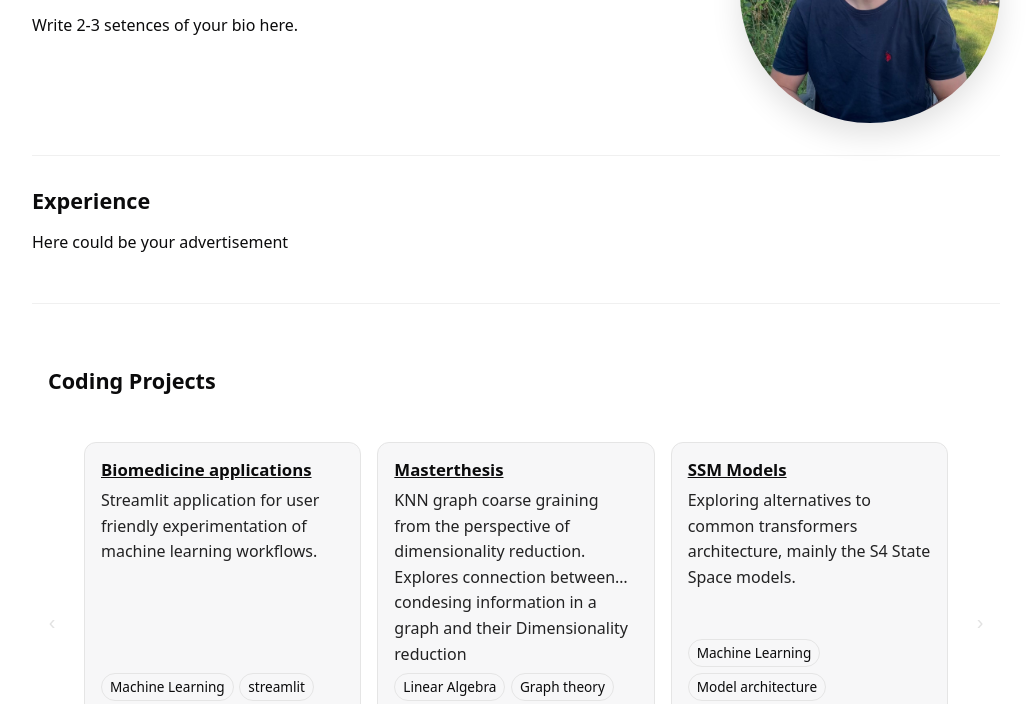
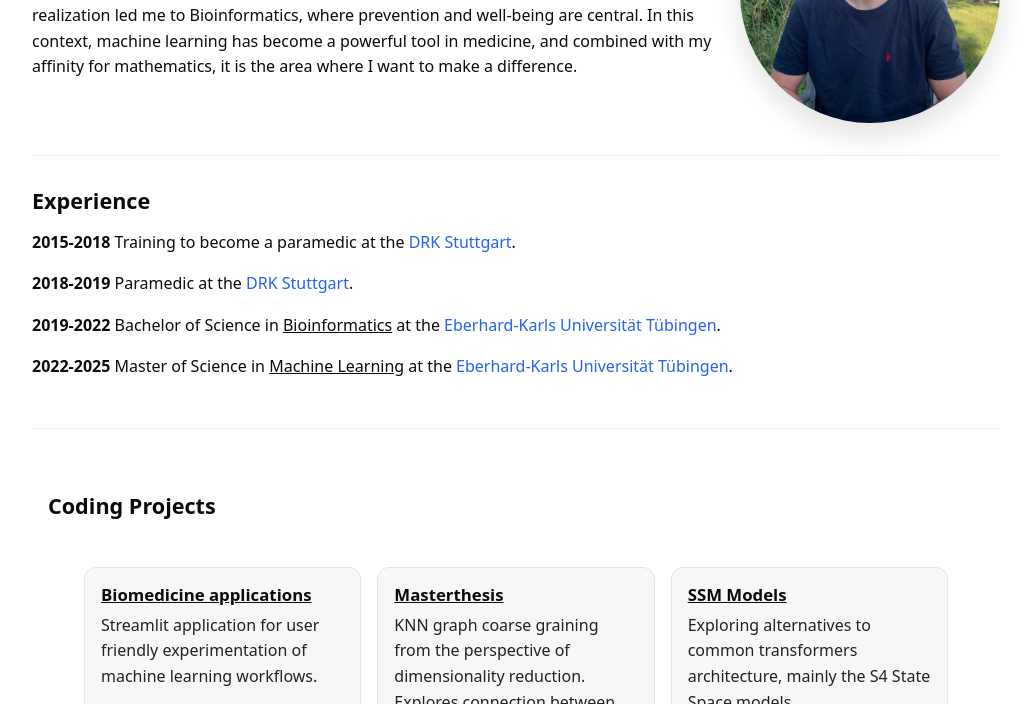
Before and after one commit to moemchen13/moemchen13.github.io, a plain HTML site: page index.html in a window 1280 px wide. Shown: the part 260-964 px from the top of the page, without its empty margins (124-1157 px from the left). Drawn offline with Linux system fonts and the light colour scheme.

Commit message:
Add files via upload

```diff
--- a/index.html
+++ b/index.html
@@ -43,8 +43,12 @@
         <div class="about-grid">
           <div class="about-text">
             <h1>Moritz Christ</h1>
-            <p class="lead">Machine learner student • Data Enthusiast</p>
-            <p>Write 2-3 setences of your bio here.
+            <!--p class="lead">Machine Learning Enthusiast</p-->
+            <p>
+              I began my studies in Tübingen after working as a paramedic in a stressful environment.
+              There, I realized that medicine is often seen as a complete solution, even though most patients never fully recover—an outlook that overlooks long-term quality of life.
+              This realization led me to Bioinformatics, where prevention and well-being are central.
+              In this context, machine learning has become a powerful tool in medicine, and combined with my affinity for mathematics, it is the area where I want to make a difference.
             </p>
           </div>
 
@@ -57,7 +61,18 @@
 
       <section id="experience" aria-label="Experience">
         <h2>Experience</h2>
-        <p>Here could be your advertisement</p>
+        <p>
+          <b>2015-2018</b> Training to become a paramedic at the <a href="https://www.drk-stuttgart.de/">DRK Stuttgart</a>.
+        </p>
+        <p>
+          <b>2018-2019</b> Paramedic at the <a href="https://www.drk-stuttgart.de/">DRK Stuttgart</a>.
+        </p>
+        <p>
+          <b>2019-2022</b> Bachelor of Science in <u>Bioinformatics</u> at the <a href="https://uni-tuebingen.de/">Eberhard-Karls Universität Tübingen</a>.
+        </p>
+        <p>
+          <b>2022-2025</b> Master of Science in <u>Machine Learning</u> at the <a href="https://uni-tuebingen.de/">Eberhard-Karls Universität Tübingen</a>.
+        </p>
       </section>
 
       <section id="coding" aria-label="Coding Projects">
```
